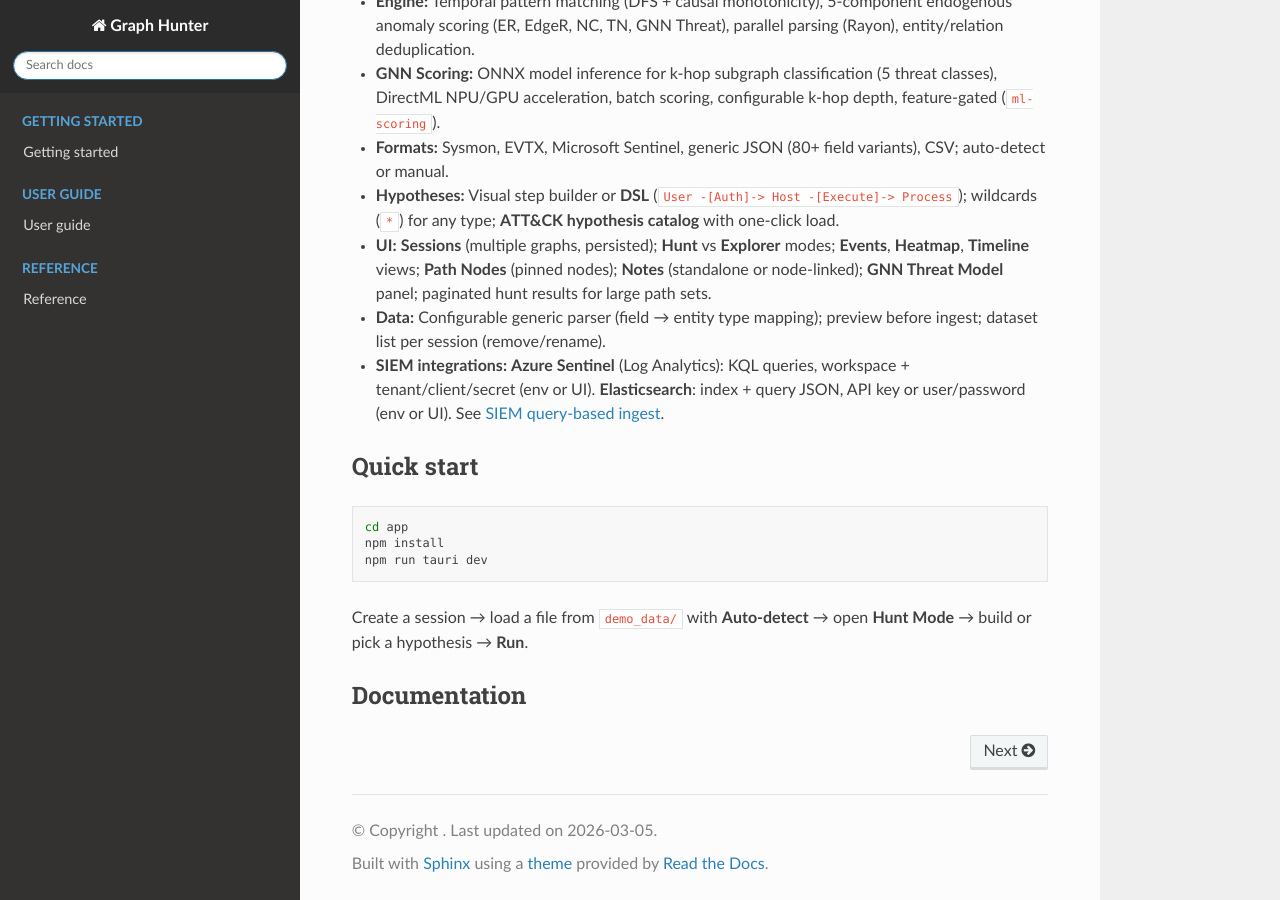
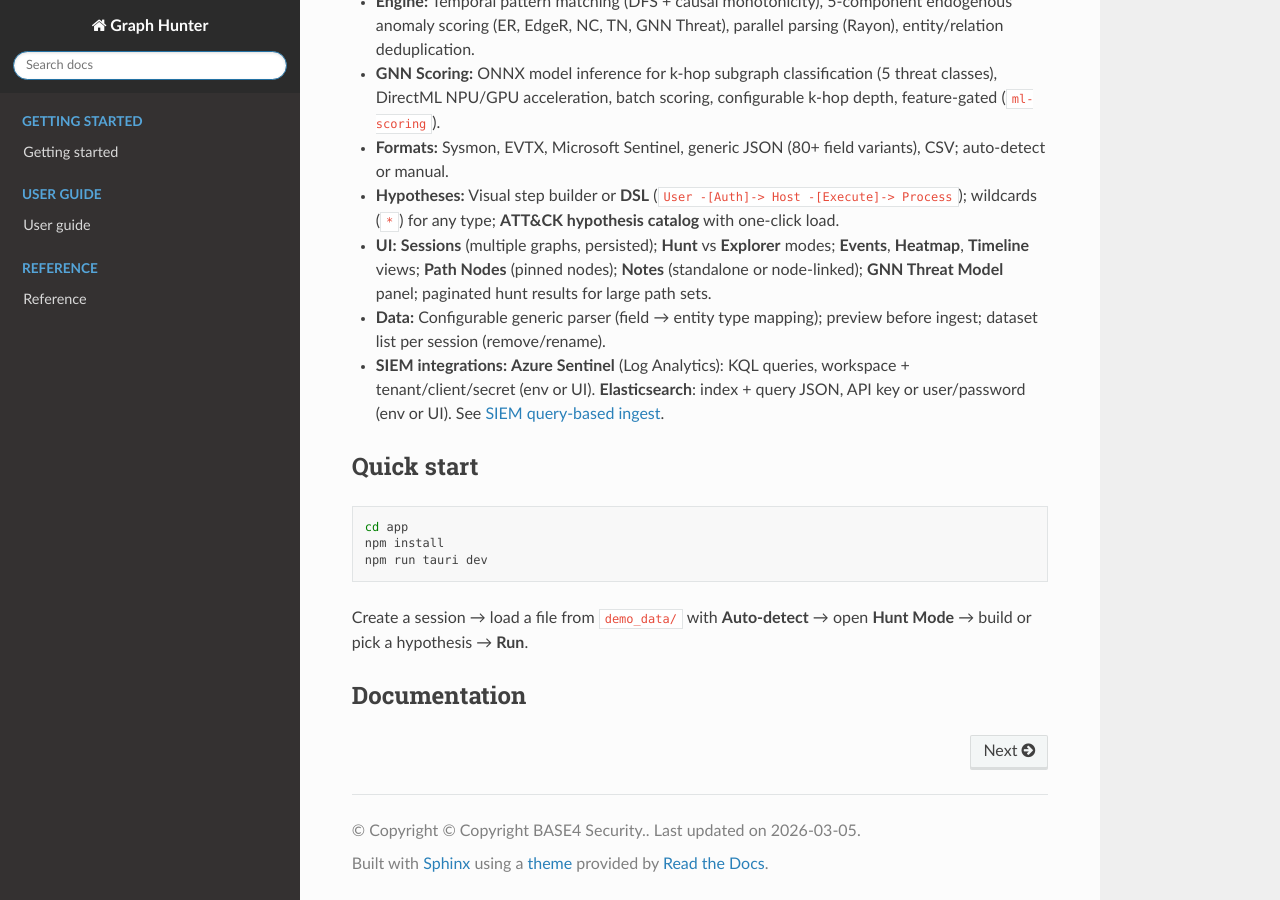
Before and after one commit to Base4Security/GraphHunter, a Sphinx documentation site: the page built from docs/index.rst, in a window 1280 px wide and 900 px high, scrolled down 1723 px. Built offline with Sphinx 7.4.7 and the Read the Docs theme 3.1.0, drawn with Linux system fonts in a browser that asks for light colours.

Commit message:
Add copyright notice to documentation configuration file for clarity and compliance.

```diff
--- a/docs/conf.py
+++ b/docs/conf.py
@@ -11,6 +11,7 @@ version = "0.1"
 release = "0.1.0"
 language = "en"
 author = "BASE4 Security — Lucas Sotomayor & Diego Staino"
+copyright = "© Copyright BASE4 Security."
 
 extensions = [
     "sphinx_rtd_theme",
```
